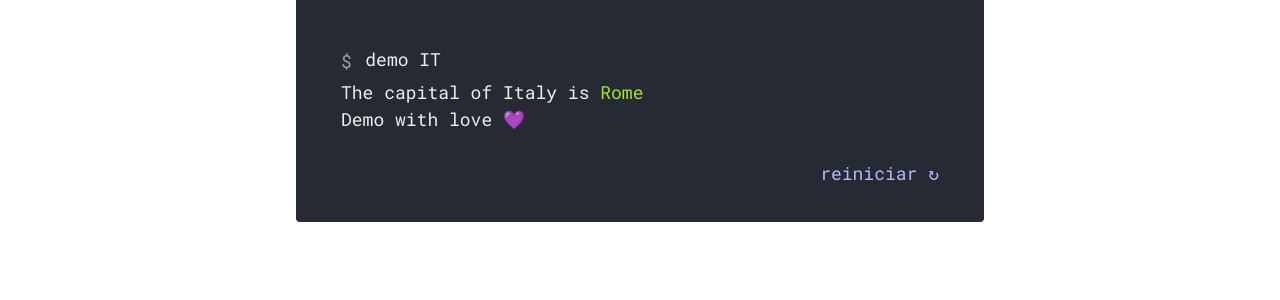
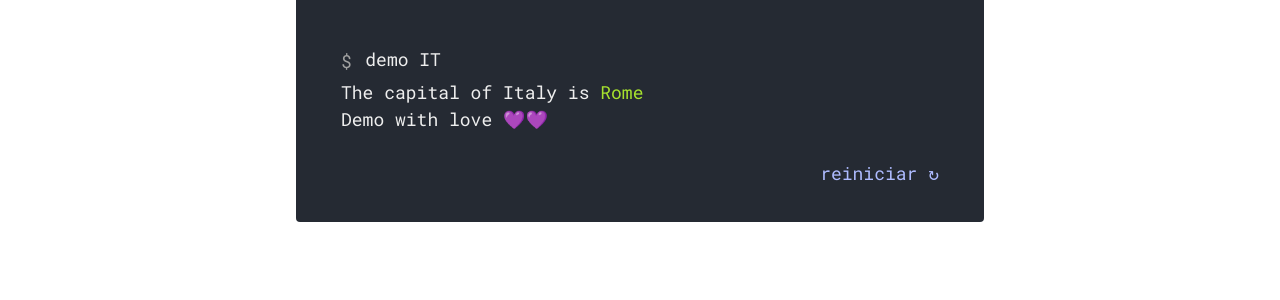
Before and after one commit to antmartinez68/demo, an MkDocs documentation site: the page built from docs/README.md, in a window 1280 px wide. Shown: the part 475-775 px from the top of the page. Built offline with MkDocs 1.6.1 and Material for MkDocs 9.7.7, drawn with Linux system fonts in a browser that asks for light colours; comment, search, counter and statistics services are not loaded.

Commit message:
Actualizada versión

````diff
--- a/docs/README.md
+++ b/docs/README.md
@@ -17,7 +17,7 @@ Uso:
 ```console
 $ demo IT
 The capital of Italy is <span style="color:#A6E22E">Rome</span>
-Demo with love 💜
+Demo with love 💜💜
 
 ```
 
--- a/pyproject.toml
+++ b/pyproject.toml
@@ -1,6 +1,6 @@
 [tool.poetry]
 name = "demo"
-version = "0.1.0"
+version = "0.2.0"
 description = "A demo package of an application to obtain the capital of a country using a SOAP web service."
 authors = []
 readme = "README.md"
````
